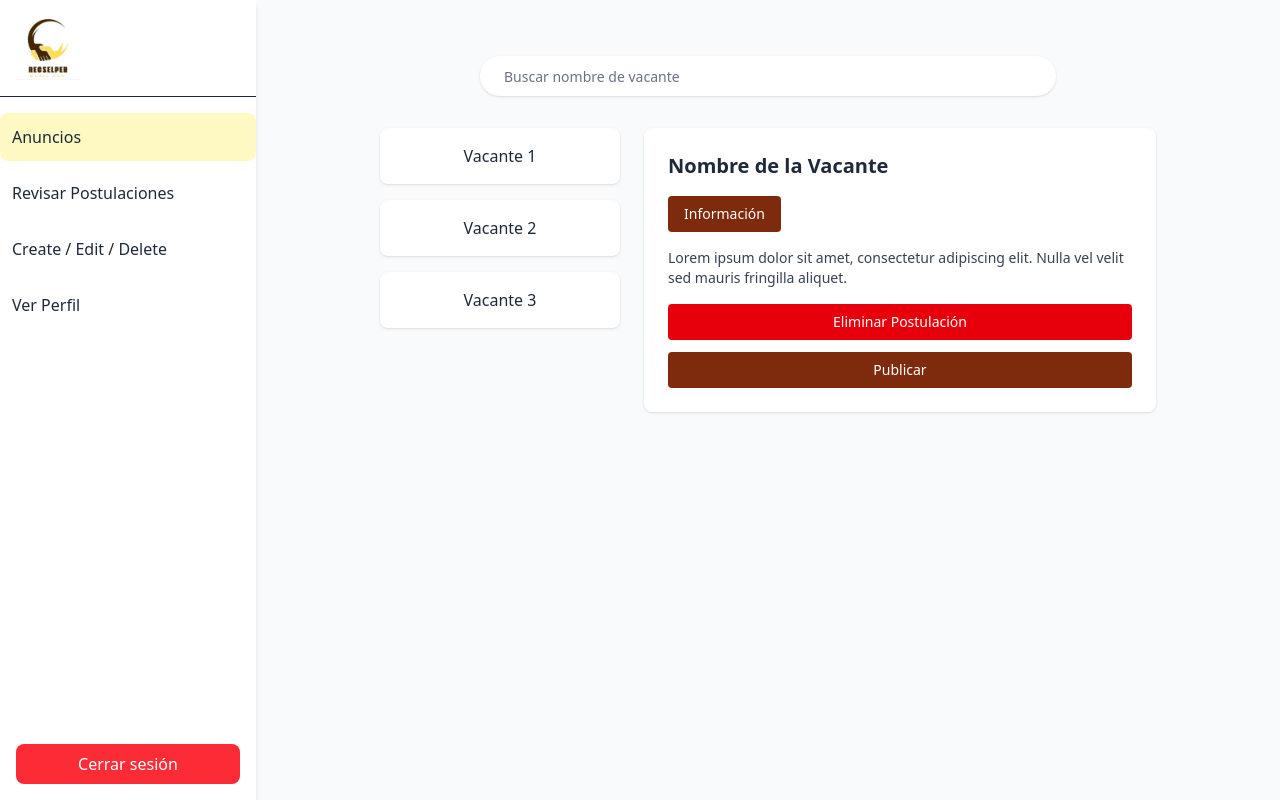
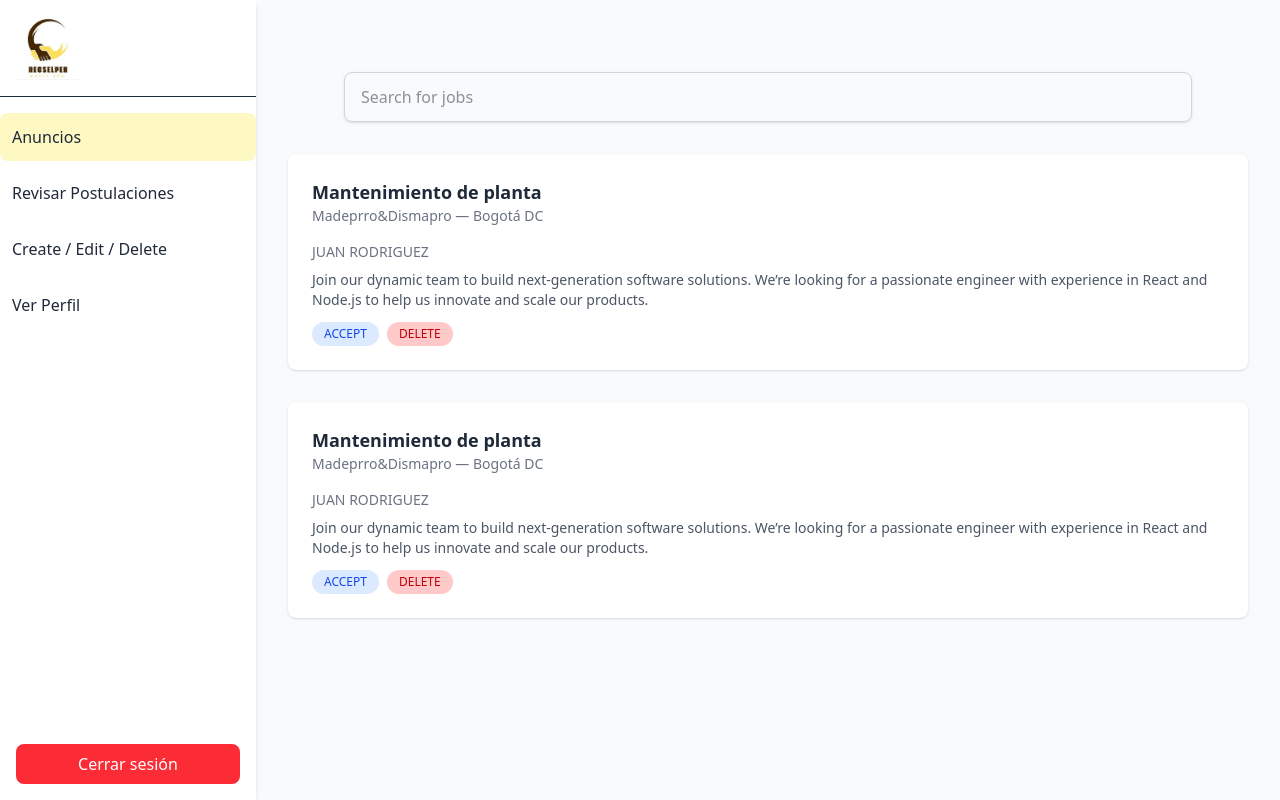
Before and after one commit to madisprorecselper-commits/react-sisstema-contratacion, a React (Vite) app in the folder frontend/: page /PostulacionesAdmin in a window 1280 px wide. Built offline with nearby package versions, Linux system fonts and the light colour scheme.

Commit message:
Get de vacantes

```diff
--- a/frontend/package.json
+++ b/frontend/package.json
@@ -10,6 +10,7 @@
     "preview": "vite preview"
   },
   "dependencies": {
+    "axios": "^1.13.2",
     "framer-motion": "^12.23.24",
     "react": "^19.1.1",
     "react-dom": "^19.1.1",
--- a/frontend/src/pages/PostulacionesAdmin.jsx
+++ b/frontend/src/pages/PostulacionesAdmin.jsx
@@ -12,52 +12,67 @@ export function PostulacionesAdmin() {
 
    <main className="flex-1 p-8">
           {/* Barra de búsqueda */}
-      <div className="w-full max-w-xl mx-auto mt-6 bg-white rounded-full px-6 py-2 shadow">
+      <div className="max-w-4xl mx-auto mt-10 px-6">
         <input
           type="text"
-          placeholder="Buscar nombre de vacante"
-          className="w-full outline-none bg-transparent placeholder-gray-500 text-sm"
+          placeholder="Search for jobs"
+          className="w-full px-4 py-3 border border-gray-300 rounded-lg shadow-sm focus:ring-2 focus:ring-yellow-100 focus:outline-none"
         />
       </div>
 
-      {/* Contenido principal */}
-      <div className="flex flex-wrap justify-center gap-6 mt-8 px-4">
-        {/* Lista de Vacantes */}
-        <div className="flex flex-col gap-4">
-          <div className="bg-white p-4 rounded-lg shadow w-60 text-center text-gray-800">
-            Vacante 1
+
+        {/* Job 1 */}
+     <div className="mt-8 bg-white rounded-lg shadow-sm p-6 flex flex-col md:flex-row justify-between items-start md:items-center">
+          <div>
+            <h3 className="text-lg font-semibold text-gray-800">
+              Mantenimiento de planta
+            </h3>
+
+            <p className="text-gray-500 text-sm">Madeprro&Dismapro — Bogotá DC</p>
+            <p className="mt-4 text-gray-500 text-sm">JUAN RODRIGUEZ</p>
+            <p className="text-gray-600 mt-2 text-sm">
+              Join our dynamic team to build next-generation software solutions.
+              We’re looking for a passionate engineer with experience in React and Node.js
+              to help us innovate and scale our products.
+            </p>
+            <div className="flex flex-wrap gap-2 mt-3">
+              <span className="px-3 py-1 bg-blue-100 text-blue-700 rounded-full text-xs font-medium">
+                ACCEPT
+              </span>
+              <span className="px-3 py-1 bg-red-200 text-red-700 rounded-full text-xs font-medium">
+                DELETE
+              </span>
+            </div>
           </div>
-          <div className="bg-white p-4 rounded-lg shadow w-60 text-center text-gray-800">
-            Vacante 2
+
+
+        </div>
+         <div className="mt-8 bg-white rounded-lg shadow-sm p-6 flex flex-col md:flex-row justify-between items-start md:items-center">
+          <div>
+            <h3 className="text-lg font-semibold text-gray-800">
+              Mantenimiento de planta
+            </h3>
+
+            <p className="text-gray-500 text-sm">Madeprro&Dismapro — Bogotá DC</p>
+            <p className="mt-4 text-gray-500 text-sm">JUAN RODRIGUEZ</p>
+            <p className="text-gray-600 mt-2 text-sm">
+              Join our dynamic team to build next-generation software solutions.
+              We’re looking for a passionate engineer with experience in React and Node.js
+              to help us innovate and scale our products.
+            </p>
+            <div className="flex flex-wrap gap-2 mt-3">
+              <span className="px-3 py-1 bg-blue-100 text-blue-700 rounded-full text-xs font-medium">
+                ACCEPT
+              </span>
+              <span className="px-3 py-1 bg-red-200 text-red-700 rounded-full text-xs font-medium">
+                DELETE
+              </span>
+            </div>
           </div>
-          <div className="bg-white p-4 rounded-lg shadow w-60 text-center text-gray-800">
-            Vacante 3
-          </div>
+
         </div>
+       </main>
 
-        {/* Detalle de Vacante */}
-        <div className="bg-white p-6 rounded-lg shadow w-full max-w-lg">
-          <h2 className="text-xl font-semibold text-gray-800 mb-4">
-            Nombre de la Vacante
-          </h2>
-          <a className="bg-orange-900 text-white px-4 py-2 rounded inline-block mb-4 text-sm hover:bg-orange-800">
-            Información
-          </a>
-          <p className="mb-4 text-sm text-gray-700">
-            Lorem ipsum dolor sit amet, consectetur adipiscing elit. Nulla vel
-            velit sed mauris fringilla aliquet.
-          </p>
-          <div className="flex flex-col gap-3">
-            <a className="bg-red-600 text-white px-4 py-2 rounded text-center text-sm hover:bg-red-700">
-              Eliminar Postulación
-            </a>
-            <a className="bg-orange-900 text-white px-4 py-2 rounded text-center text-sm hover:bg-orange-800">
-              Publicar
-            </a>
-          </div>
-        </div>
-      </div>
-       </main>
     </div>
 
 
--- a/frontend/src/pages/VacanteDisponiblePage.jsx
+++ b/frontend/src/pages/VacanteDisponiblePage.jsx
@@ -1,7 +1,21 @@
 import { NavBar } from "../components/NavBar";
+import { useState, useEffect } from "react";
+import axios from 'axios';
 
 export function VacanteDisponiblePage() {
+  const [items, setItems] = useState([])
+
+  useEffect(() => {
+    axios.get('http://localhost:3000/vacantes')
+    .then(response => {
+      setItems(response.data)
+    })
+    .catch(error => {
+      console.error("Error data", error)
+    })
+  }, [])
   return (
+
  <div className="min-h-screen bg-gray-50 text-gray-800">
       {/* Header */}
       <header className="flex justify-between items-center px-10 py-4 bg-white shadow-sm">
@@ -64,8 +78,37 @@ export function VacanteDisponiblePage() {
             Apply
           </button>
         </div>
+        {/* Job 2 */}
+        {items.map(item => (
+        <div
+         key={item.id}
+        className="bg-white rounded-lg shadow-sm p-6 flex flex-col md:flex-row justify-between items-start md:items-center">
+          <div>
+            <h3 className="text-lg font-semibold text-gray-800">
+              {item.title}
+            </h3>
+            <p className="text-gray-500 text-sm">Madeprro&Dismapro — Bogotá DC</p>
+            <p className="text-gray-600 mt-2 text-sm">
+              Join our dynamic team to build next-generation software solutions.
+              We’re looking for a passionate engineer with experience in React and Node.js
+              to help us innovate and scale our products.
+            </p>
+            <div className="flex flex-wrap gap-2 mt-3">
+              <span className="px-3 py-1 bg-blue-100 text-blue-700 rounded-full text-xs font-medium">
+                Presencial
+              </span>
+              <span className="px-3 py-1 bg-green-100 text-green-700 rounded-full text-xs font-medium">
+                Remote
+              </span>
+            </div>
+          </div>
 
+          <button className="bg-yellow-300 text-gray-800 px-5 py-2 rounded-lg mt-4 md:mt-0 hover:bg-yellow-200">
+            Apply
+          </button>
+        </div>
 
+  ))}
       </div>
 
 
```
Also changed, not shown: 1 other file (tests, documents, lock files or other folders).
